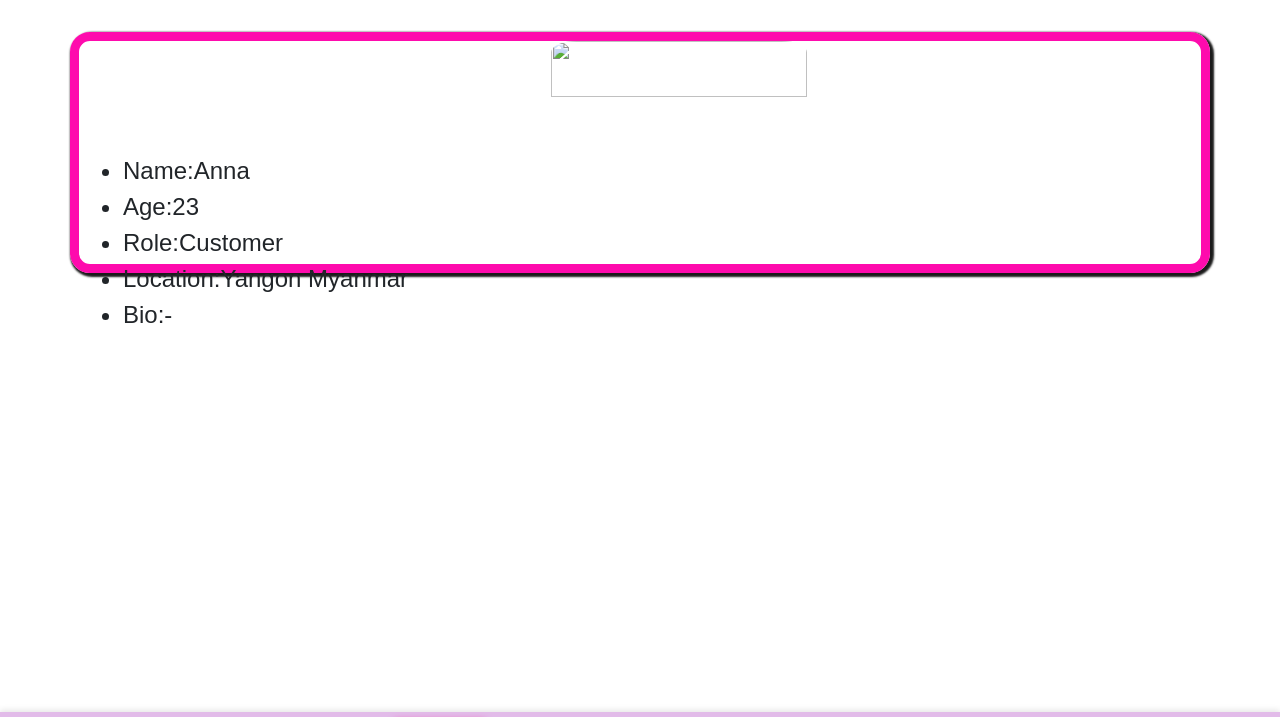
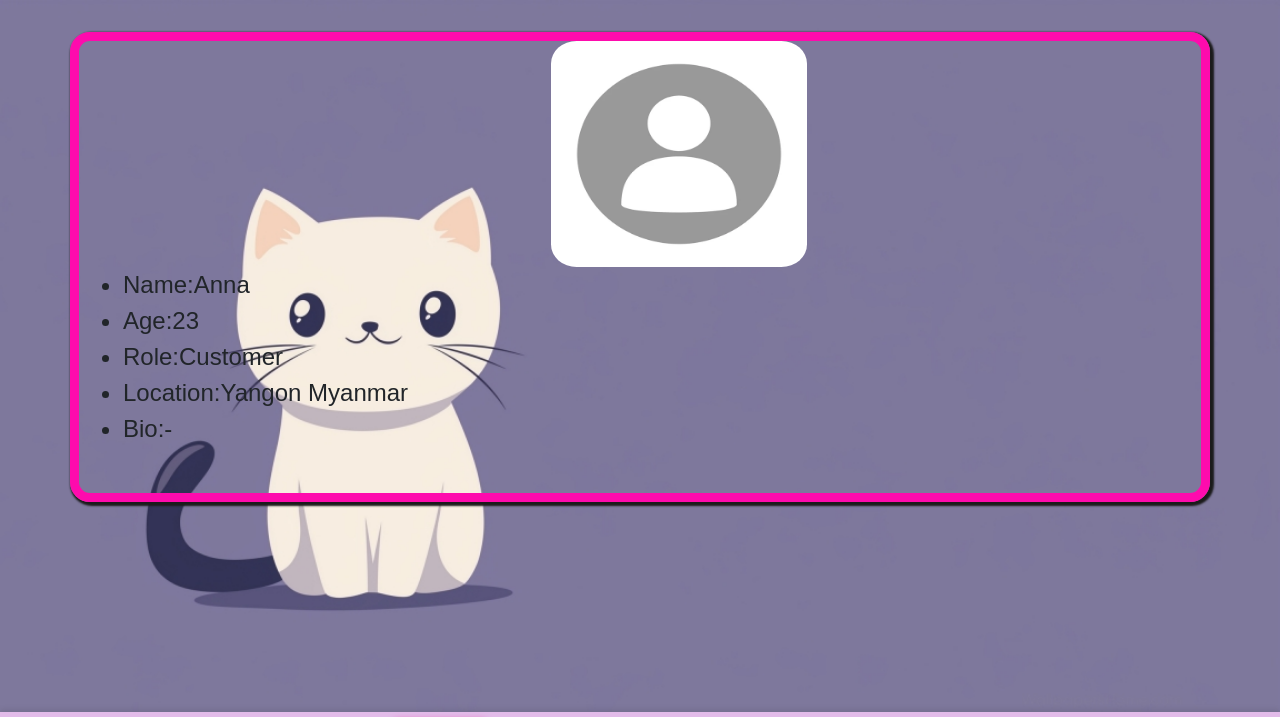
Before and after one commit to wonwoolover/nailapp, a plain HTML site: page about_profile.html in a window 1280 px wide. Shown: the top 717 px of the page. Drawn offline with nearby package versions, Linux system fonts and the light colour scheme.

Commit message:
Update about_profile.html

```diff
--- a/about_profile.html
+++ b/about_profile.html
@@ -21,7 +21,7 @@
     <div class="container justify-content-center w-100 mt-4">
         <div class="row" id="text">
             <div class="col justify-content-center mt-2" id="box">
-                <img src="image/profile.webp" alt="" id="profile" class="justify-content-center">
+                <img src="profile.webp" alt="" id="profile" class="justify-content-center">
                 <ul>
                     <li class="fs-4">Name:Anna</li>
                     <li class="fs-4">Age:23</li>
@@ -123,7 +123,7 @@ document.getElementById("demo").innerHTML = showday;
   });
 
   //background looping
-  const bgImageArray = ['image/bg1.png', 'image/bg2.jpg', 'image/bg3.jpg', 'image/bg4.avif'];
+  const bgImageArray = ['bg1.png', 'bg2.jpg', 'bg3.jpg', 'bg4.avif'];
   function bgImageSequence() {
     for (let i = 0; i < bgImageArray.length; i++) {
       setTimeout(() => {
@@ -147,4 +147,5 @@ document.getElementById("demo").innerHTML = showday;
 
 
 </body>
+
 </html>
```
